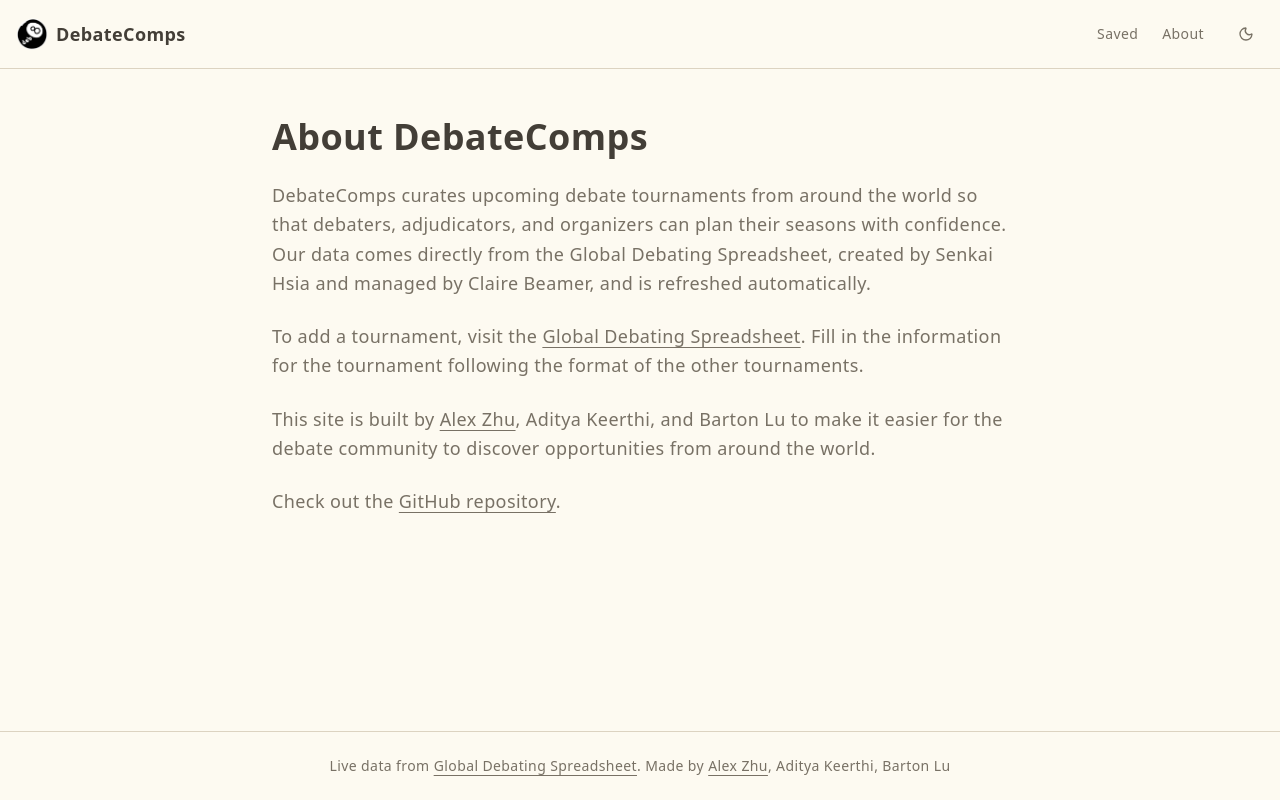
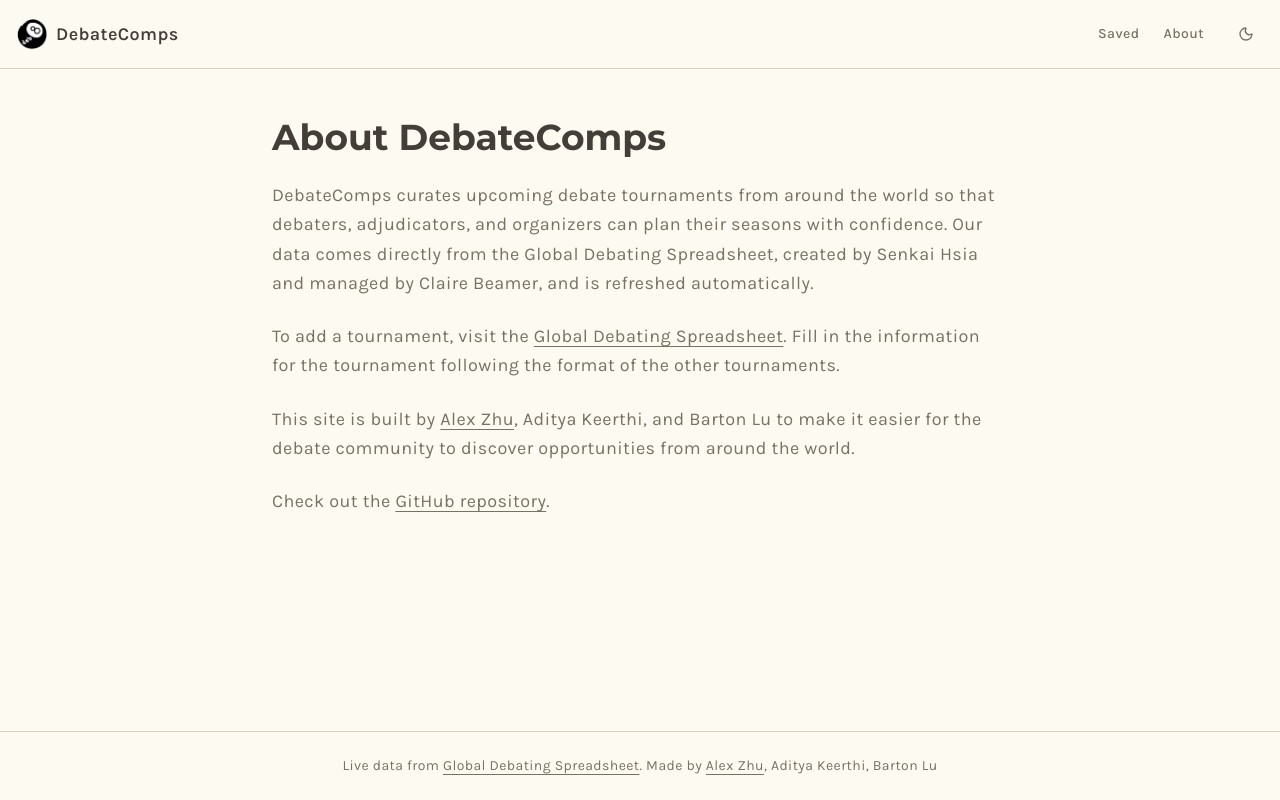
Before and after one commit to probablyalexzhu/DebateComps, a Next.js app: page /about in a window 1280 px wide. Built offline with nearby package versions, Linux system fonts and the light colour scheme.

Commit message:
style: montserrat and karla pairing

```diff
--- a/src/app/about/page.tsx
+++ b/src/app/about/page.tsx
@@ -4,7 +4,7 @@ export default function AboutPage() {
   return (
     <div className="bg-background">
       <div className="container mx-auto px-4 py-12 max-w-3xl space-y-6">
-        <h1 className="text-4xl font-bold">About DebateComps</h1>
+        <h1 className="text-4xl font-bold font-serif tracking-tight">About DebateComps</h1>
         <p className="text-lg text-muted-foreground leading-relaxed">
           DebateComps curates upcoming debate tournaments from around the world
           so that debaters, adjudicators, and organizers can plan their seasons
--- a/src/app/globals.css
+++ b/src/app/globals.css
@@ -6,8 +6,8 @@
 @theme inline {
   --color-background: var(--background);
   --color-foreground: var(--foreground);
-  --font-sans: Quicksand, system-ui, sans-serif;
-  --font-mono: Courier Prime, monospace;
+  --font-sans: var(--font-karla, Karla), system-ui, sans-serif;
+  --font-mono: monospace;
   --color-sidebar-ring: var(--sidebar-ring);
   --color-sidebar-border: var(--sidebar-border);
   --color-sidebar-accent-foreground: var(--sidebar-accent-foreground);
@@ -41,7 +41,7 @@
   --radius-md: calc(var(--radius) - 2px);
   --radius-lg: var(--radius);
   --radius-xl: calc(var(--radius) + 4px);
-  --font-serif: Libre Baskerville, serif;
+  --font-serif: var(--font-montserrat, Montserrat), system-ui, sans-serif;
   --radius: 1rem;
   --tracking-tighter: calc(var(--tracking-normal) - 0.05em);
   --tracking-tight: calc(var(--tracking-normal) - 0.025em);
@@ -105,9 +105,9 @@
   --sidebar-border: oklch(0.8692 0.0263 84.5930);
   --sidebar-ring: oklch(0.6104 0.0653 144.7235);
   --destructive-foreground: oklch(1.0000 0 0);
-  --font-sans: Quicksand, system-ui, sans-serif;
-  --font-serif: Libre Baskerville, serif;
-  --font-mono: Courier Prime, monospace;
+  --font-sans: var(--font-karla, Karla), system-ui, sans-serif;
+  --font-serif: var(--font-montserrat, Montserrat), system-ui, sans-serif;
+  --font-mono: monospace;
   --shadow-color: #433e37;
   --shadow-opacity: 0.1;
   --shadow-blur: 12px;
@@ -161,9 +161,9 @@
   --sidebar-ring: oklch(0.7302 0.0645 144.8785);
   --destructive-foreground: oklch(1.0000 0 0);
   --radius: 1rem;
-  --font-sans: Quicksand, system-ui, sans-serif;
-  --font-serif: Libre Baskerville, serif;
-  --font-mono: Courier Prime, monospace;
+  --font-sans: var(--font-karla, Karla), system-ui, sans-serif;
+  --font-serif: var(--font-montserrat, Montserrat), system-ui, sans-serif;
+  --font-mono: monospace;
   --shadow-color: #000000;
   --shadow-opacity: 0.4;
   --shadow-blur: 16px;
--- a/src/app/layout.tsx
+++ b/src/app/layout.tsx
@@ -1,18 +1,18 @@
 import type { Metadata } from "next";
-import { Geist, Geist_Mono } from "next/font/google";
+import { Montserrat, Karla } from "next/font/google";
 import "./globals.css";
 import { Footer } from "@/components/custom/footer";
 import { SiteHeader } from "@/components/custom/site-header";
 import { ThemeProvider } from "@/lib/theme-provider";
 import { Analytics } from "@vercel/analytics/next"
 
-const geistSans = Geist({
-  variable: "--font-geist-sans",
+const montserrat = Montserrat({
+  variable: "--font-montserrat",
   subsets: ["latin"],
 });
 
-const geistMono = Geist_Mono({
-  variable: "--font-geist-mono",
+const karla = Karla({
+  variable: "--font-karla",
   subsets: ["latin"],
 });
 
@@ -43,7 +43,7 @@ export default function RootLayout({
         />
       </head>
       <body
-        className={`${geistSans.variable} ${geistMono.variable} antialiased`}
+        className={`${montserrat.variable} ${karla.variable} antialiased`}
       >
         <ThemeProvider>
           <div className="min-h-screen flex flex-col">
--- a/src/app/page.tsx
+++ b/src/app/page.tsx
@@ -177,7 +177,7 @@ export default function Home() {
         <div className="container mx-auto px-4 py-8">
           <header className="mb-8">
             <div className="flex flex-col justify-center py-6">
-              <h1 className="text-4xl font-bold mb-2">DebateComps - The home for debate</h1>
+              <h1 className="text-4xl font-bold mb-2 font-serif tracking-tight">DebateComps - The home for debate</h1>
               <p className="text-muted-foreground">Where debaters, adjudicators, and organizers come together to find the best opportunities.</p>
             </div>
           </header>
@@ -195,7 +195,7 @@ export default function Home() {
         <div className="container mx-auto px-4 py-8">
           <header className="mb-8">
             <div className="flex flex-col justify-center py-6">
-              <h1 className="text-4xl font-bold mb-2">DebateComps - The home for debate</h1>
+              <h1 className="text-4xl font-bold mb-2 font-serif tracking-tight">DebateComps - The home for debate</h1>
               <p className="text-muted-foreground">Where debaters, adjudicators, and organizers come together to find the best opportunities.</p>
             </div>
           </header>
@@ -215,7 +215,7 @@ export default function Home() {
       <div className="container mx-auto px-4 py-8">
         <header className="mb-8">
           <div className="flex flex-col justify-center py-6">
-            <h1 className="text-4xl font-bold mb-2">DebateComps - The home for debate</h1>
+            <h1 className="text-4xl font-bold mb-2 font-serif tracking-tight">DebateComps - The home for debate</h1>
             <p className="text-muted-foreground">Where debaters, adjudicators, and organizers come together to find the best opportunities.</p>
           </div>
         </header>
@@ -269,7 +269,7 @@ export default function Home() {
             {sections.map((section) =>
               section.label === "This Week" ? (
                 <div key={section.label} className="this-week-banner mb-8 py-8">
-                  <h2 className="text-2xl font-semibold mb-6 text-white">
+                  <h2 className="text-2xl font-semibold mb-6 text-white font-serif tracking-tight">
                     {section.label} ({section.tournaments.length})
                   </h2>
                   <div className="grid grid-cols-1 sm:grid-cols-2 lg:grid-cols-3 xl:grid-cols-4 gap-6">
@@ -280,7 +280,7 @@ export default function Home() {
                 </div>
               ) : (
                 <div key={section.label} className="mb-8">
-                  <h2 className="text-2xl font-semibold mb-4 text-foreground">
+                  <h2 className="text-2xl font-semibold mb-4 text-foreground font-serif tracking-tight">
                     {section.label} ({section.tournaments.length})
                   </h2>
                   <div className="grid grid-cols-1 sm:grid-cols-2 lg:grid-cols-3 xl:grid-cols-4 gap-6">
--- a/src/app/saved/page.tsx
+++ b/src/app/saved/page.tsx
@@ -96,7 +96,7 @@ export default function SavedPage() {
   return (
     <div className="container mx-auto px-4 py-8">
       <div className="mb-8">
-        <h1 className="text-3xl font-bold mb-4">Saved Tournaments ({savedTournaments.length})</h1>
+        <h1 className="text-3xl font-bold mb-4 font-serif tracking-tight">Saved Tournaments ({savedTournaments.length})</h1>
 
         <div className="bg-muted/50 border border-border rounded-lg p-4 mb-6 flex items-start gap-3">
           <Info className="h-5 w-5 text-muted-foreground shrink-0 mt-0.5" />
```
